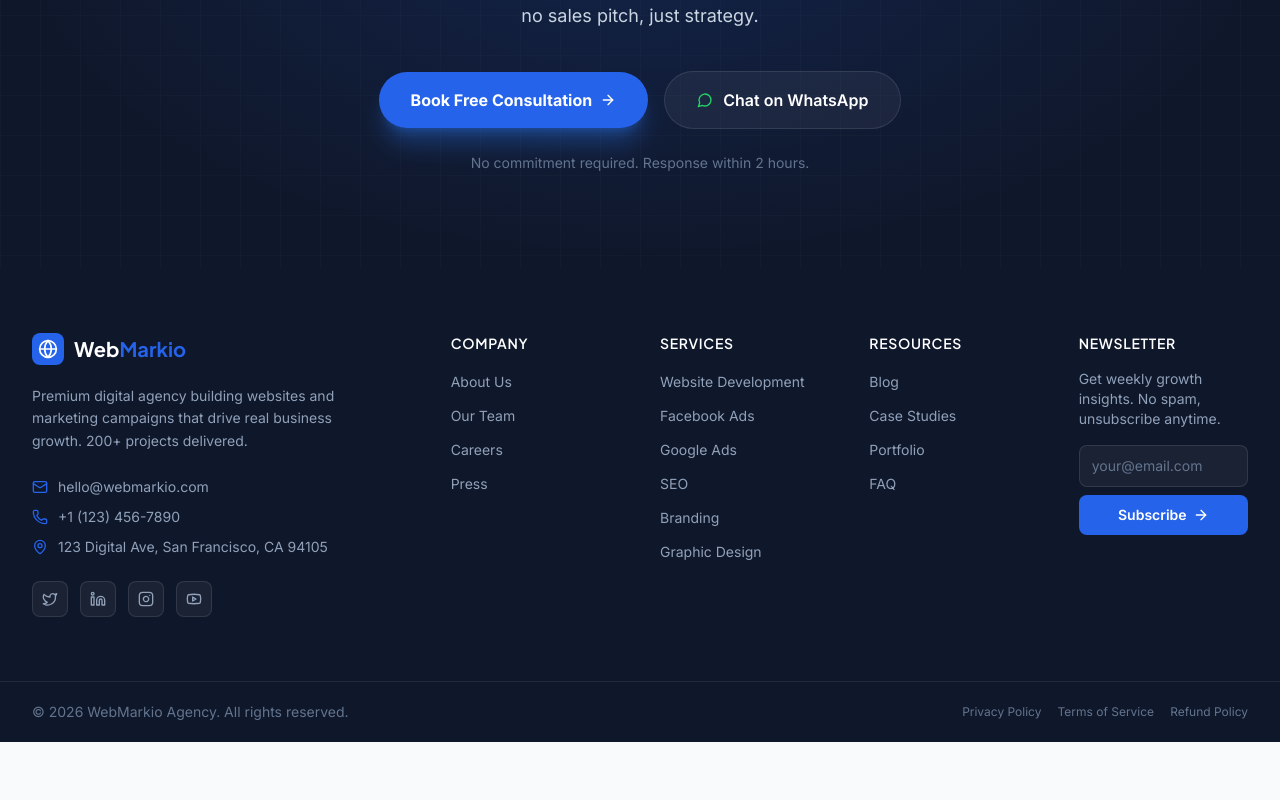
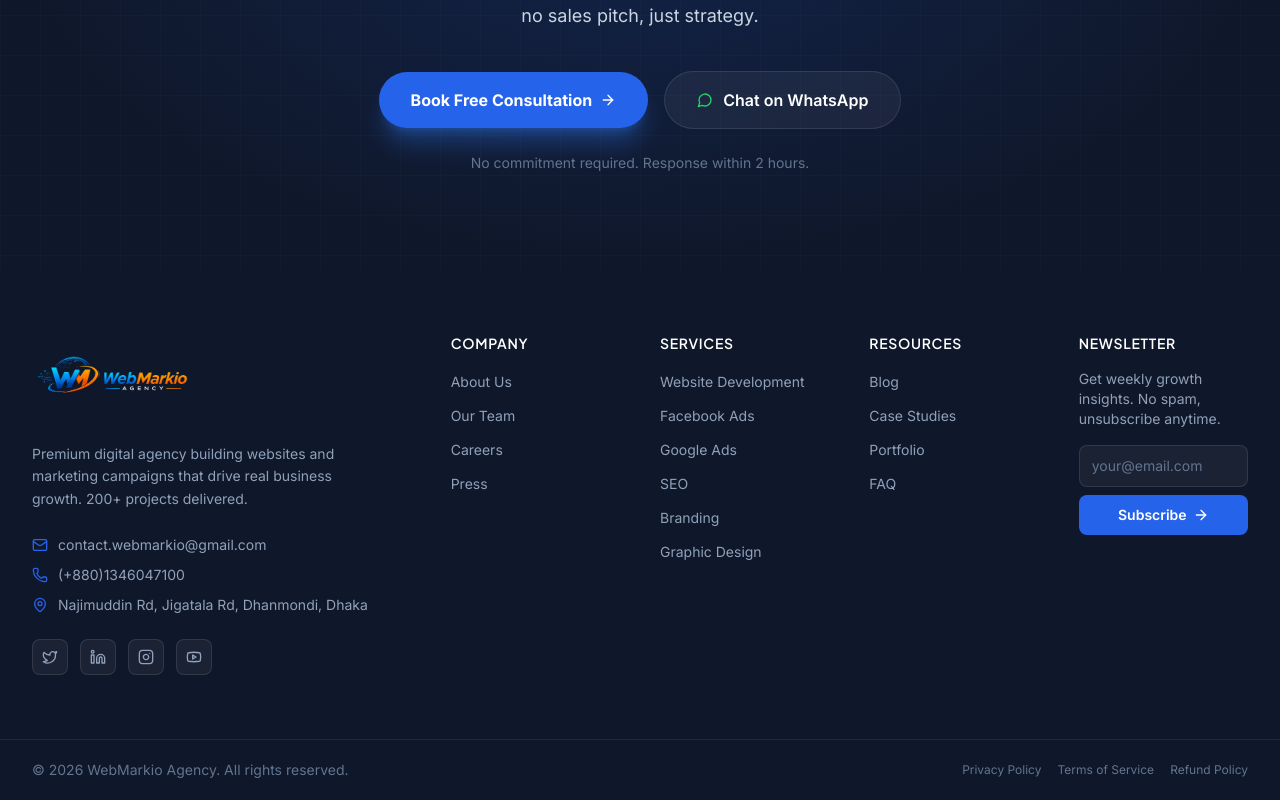
Before and after one commit to ashiqul290/WebMarkio-IT-Agency, a React (Vite) app: page / in a window 1280 px wide. Shown: the part 10106-10906 px from the top of the page. Before the commit the page ends 10848 px from the top, so only its background shows below. Built offline with nearby package versions, Linux system fonts and the light colour scheme.

Commit message:
update footer

```diff
--- a/src/app/components/layout/Footer.tsx
+++ b/src/app/components/layout/Footer.tsx
@@ -1,6 +1,7 @@
 import { Link } from "react-router";
 import { Globe, Mail, Phone, MapPin, Twitter, Linkedin, Instagram, Youtube, ArrowRight } from "lucide-react";
 import { useState } from "react";
+import logoLight from "../../assets/logo.png";
 
 const footerLinks = {
   company: [
@@ -57,12 +58,9 @@ export function Footer() {
           {/* Brand */}
           <div className="lg:col-span-2">
             <Link to="/" className="flex items-center gap-2.5 mb-5">
-              <div className="w-8 h-8 bg-[#2563EB] rounded-lg flex items-center justify-center">
-                <Globe className="w-5 h-5 text-white" />
-              </div>
-              <span className="text-xl font-bold text-white [font-family:'Plus_Jakarta_Sans',sans-serif]">
-                Web<span className="text-[#2563EB]">Markio</span>
-              </span>
+              <div className="w-40">
+                           <img src={logoLight} alt="Logo" />
+                         </div>
             </Link>
             <p className="text-slate-400 text-sm leading-relaxed mb-6 max-w-xs">
               Premium digital agency building websites and marketing campaigns that drive real business growth. 200+ projects delivered.
@@ -70,15 +68,15 @@ export function Footer() {
             <div className="space-y-2.5 mb-6">
               <div className="flex items-center gap-2.5 text-sm text-slate-400">
                 <Mail className="w-4 h-4 text-[#2563EB] shrink-0" />
-                <a href="mailto:hello@webmarkio.com" className="hover:text-white transition-colors">hello@webmarkio.com</a>
+                <a href="mailto:contact.webmarkio@gmail.com" className="hover:text-white transition-colors">contact.webmarkio@gmail.com</a>
               </div>
               <div className="flex items-center gap-2.5 text-sm text-slate-400">
                 <Phone className="w-4 h-4 text-[#2563EB] shrink-0" />
-                <a href="tel:+11234567890" className="hover:text-white transition-colors">+1 (123) 456-7890</a>
+                <a href="tel:+8801346047100" className="hover:text-white transition-colors">(+880)1346047100</a>
               </div>
               <div className="flex items-start gap-2.5 text-sm text-slate-400">
                 <MapPin className="w-4 h-4 text-[#2563EB] shrink-0 mt-0.5" />
-                <span>123 Digital Ave, San Francisco, CA 94105</span>
+                <span>Najimuddin Rd, Jigatala Rd, Dhanmondi, Dhaka</span>
               </div>
             </div>
             <div className="flex items-center gap-3">
--- a/src/app/components/shared/WhatsAppButton.tsx
+++ b/src/app/components/shared/WhatsAppButton.tsx
@@ -4,7 +4,7 @@ import { MessageCircle } from "lucide-react";
 export function WhatsAppButton() {
   return (
     <motion.a
-      href="https://wa.me/1234567890"
+      href="https://wa.me/1346047100"
       target="_blank"
       rel="noopener noreferrer"
       initial={{ scale: 0 }}
```
